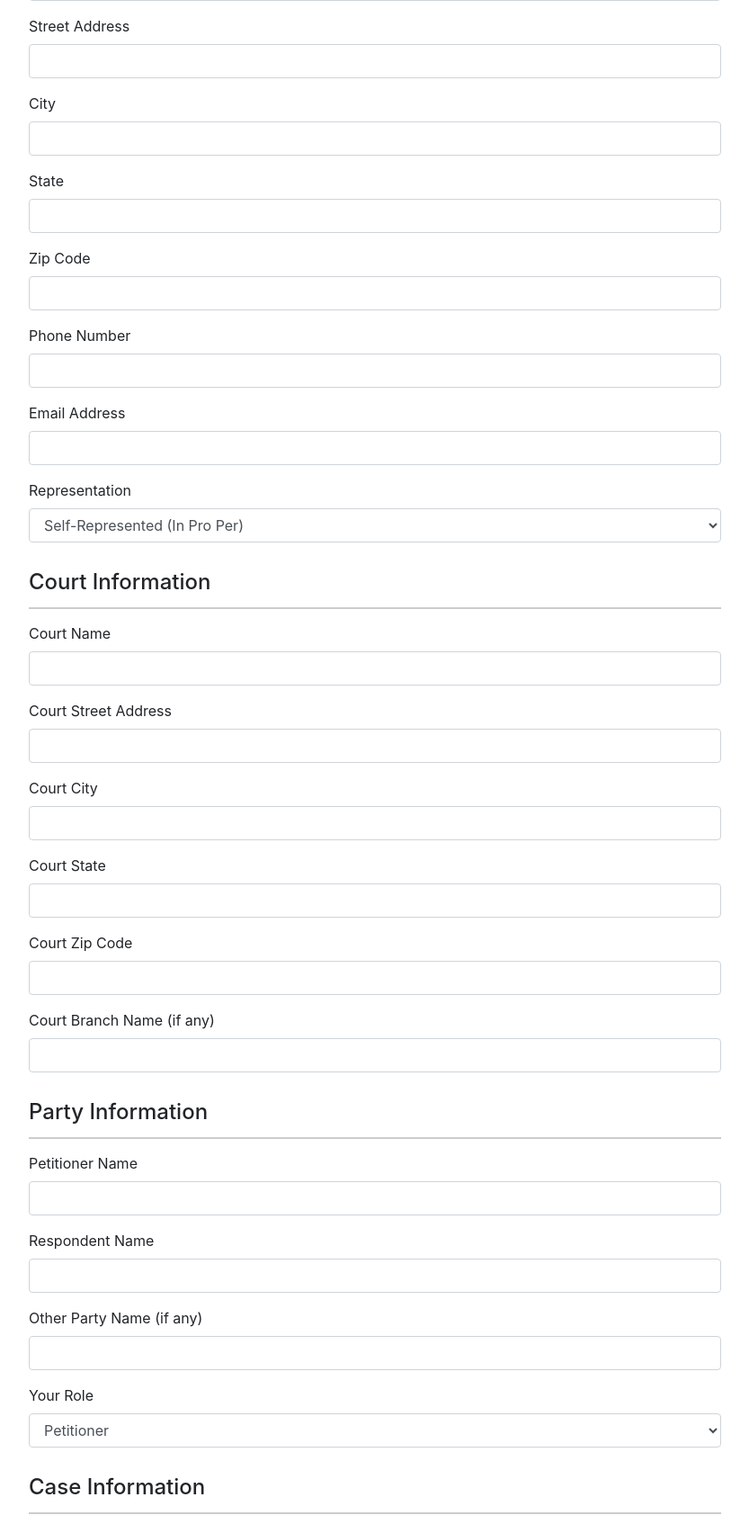
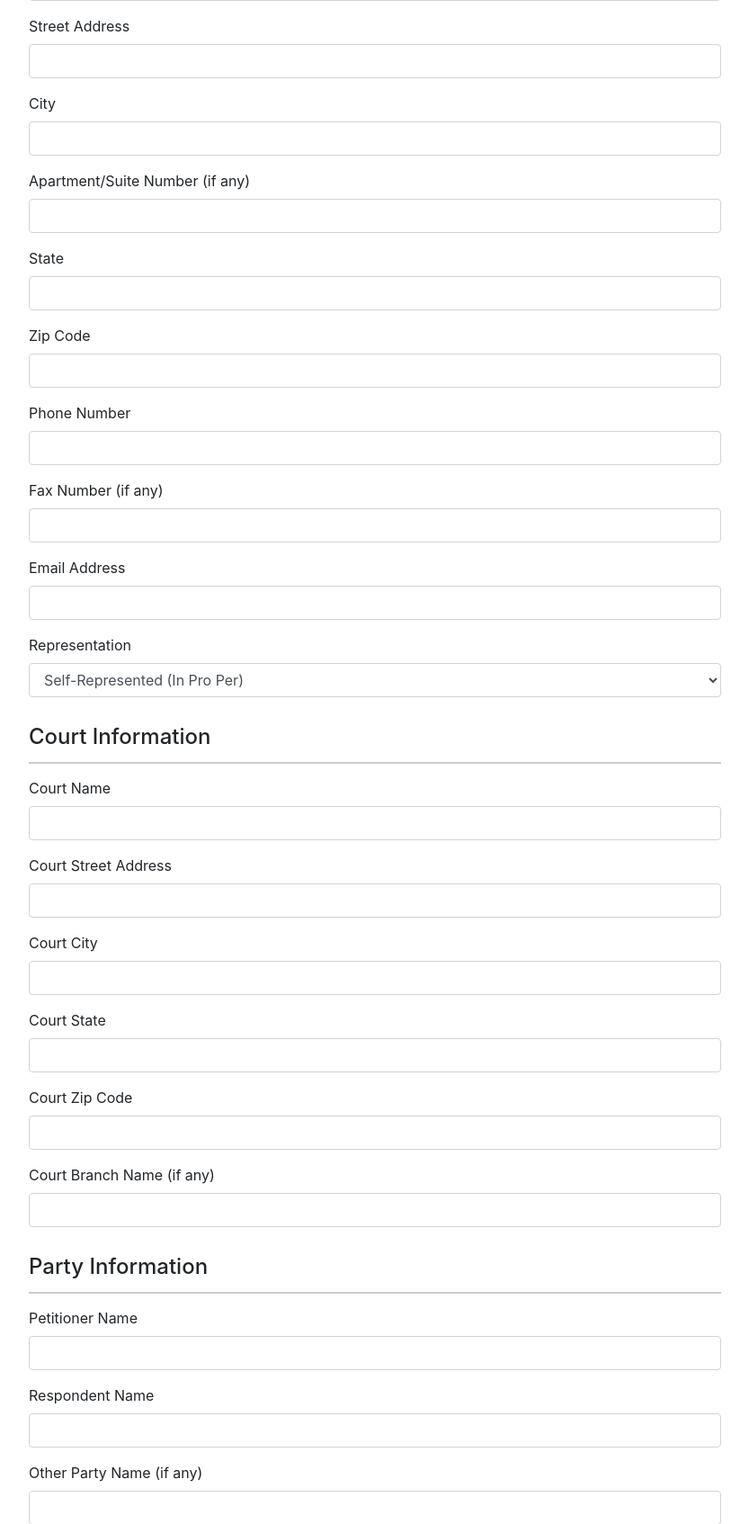
Before and after one commit to RichardAragon/FL300FormFiller, a Flask app: page / in a window 1280 px wide. Shown: the part 246-1940 px from the top of the page at 90% size, without its empty margins (223-1056 px from the left). Run offline with Flask 3, Linux system fonts and the light colour scheme; some libraries are stand-ins or nearby versions.

Commit message:
Update form.html

```diff
--- a/templates/form.html
+++ b/templates/form.html
@@ -28,36 +28,44 @@
                 <h4>Your Information</h4>
             </div>
             <div class="form-group">
-                <label for="your_name">Your Full Name</label>
-                <input type="text" class="form-control" id="your_name" name="your_name" required>
+                <label for="cname1">Your Full Name</label>
+                <input type="text" class="form-control" id="cname1" name="cname1" required>
             </div>
             <div class="form-group">
-                <label for="your_address">Street Address</label>
-                <input type="text" class="form-control" id="your_address" name="your_address" required>
+                <label for="cname2">Street Address</label>
+                <input type="text" class="form-control" id="cname2" name="cname2" required>
             </div>
             <div class="form-group">
-                <label for="your_city">City</label>
-                <input type="text" class="form-control" id="your_city" name="your_city" required>
+                <label for="cname3">City</label>
+                <input type="text" class="form-control" id="cname3" name="cname3" required>
             </div>
             <div class="form-group">
-                <label for="your_state">State</label>
-                <input type="text" class="form-control" id="your_state" name="your_state" required>
+                <label for="cname4">Apartment/Suite Number (if any)</label>
+                <input type="text" class="form-control" id="cname4" name="cname4">
             </div>
             <div class="form-group">
-                <label for="your_zip">Zip Code</label>
-                <input type="text" class="form-control" id="your_zip" name="your_zip" required>
+                <label for="State">State</label>
+                <input type="text" class="form-control" id="State" name="State" required>
             </div>
             <div class="form-group">
-                <label for="your_phone">Phone Number</label>
-                <input type="text" class="form-control" id="your_phone" name="your_phone" required>
+                <label for="Zip">Zip Code</label>
+                <input type="text" class="form-control" id="Zip" name="Zip" required>
             </div>
             <div class="form-group">
-                <label for="your_email">Email Address</label>
-                <input type="email" class="form-control" id="your_email" name="your_email" required>
+                <label for="cnumber1">Phone Number</label>
+                <input type="text" class="form-control" id="cnumber1" name="cnumber1" required>
             </div>
             <div class="form-group">
-                <label for="self_represented">Representation</label>
-                <select class="form-control" id="self_represented" name="self_represented">
+                <label for="cnumber2">Fax Number (if any)</label>
+                <input type="text" class="form-control" id="cnumber2" name="cnumber2">
+            </div>
+            <div class="form-group">
+                <label for="cemail">Email Address</label>
+                <input type="email" class="form-control" id="cemail" name="cemail" required>
+            </div>
+            <div class="form-group">
+                <label for="cself">Representation</label>
+                <select class="form-control" id="cself" name="cself">
                     <option value="In Pro Per">Self-Represented (In Pro Per)</option>
                     <option value="Attorney">Attorney</option>
                 </select>
@@ -68,28 +76,28 @@
                 <h4>Court Information</h4>
             </div>
             <div class="form-group">
-                <label for="court_name">Court Name</label>
-                <input type="text" class="form-control" id="court_name" name="court_name" required>
+                <label for="ccourt1">Court Name</label>
+                <input type="text" class="form-control" id="ccourt1" name="ccourt1" required>
             </div>
             <div class="form-group">
-                <label for="court_street_address">Court Street Address</label>
-                <input type="text" class="form-control" id="court_street_address" name="court_street_address" required>
+                <label for="ccourt2">Court Street Address</label>
+                <input type="text" class="form-control" id="ccourt2" name="ccourt2" required>
             </div>
             <div class="form-group">
-                <label for="court_city">Court City</label>
-                <input type="text" class="form-control" id="court_city" name="court_city" required>
+                <label for="ccourt3">Court City</label>
+                <input type="text" class="form-control" id="ccourt3" name="ccourt3" required>
             </div>
             <div class="form-group">
-                <label for="court_state">Court State</label>
-                <input type="text" class="form-control" id="court_state" name="court_state" required>
+                <label for="court_State">Court State</label>
+                <input type="text" class="form-control" id="court_State" name="court_State" required>
             </div>
             <div class="form-group">
-                <label for="court_zip">Court Zip Code</label>
-                <input type="text" class="form-control" id="court_zip" name="court_zip" required>
+                <label for="court_Zip">Court Zip Code</label>
+                <input type="text" class="form-control" id="court_Zip" name="court_Zip" required>
             </div>
             <div class="form-group">
-                <label for="court_branch_name">Court Branch Name (if any)</label>
-                <input type="text" class="form-control" id="court_branch_name" name="court_branch_name">
+                <label for="ccourt4">Court Branch Name (if any)</label>
+                <input type="text" class="form-control" id="ccourt4" name="ccourt4">
             </div>
 
             <!-- Party Information -->
@@ -97,20 +105,20 @@
                 <h4>Party Information</h4>
             </div>
             <div class="form-group">
-                <label for="petitioner_name">Petitioner Name</label>
-                <input type="text" class="form-control" id="petitioner_name" name="petitioner_name" required>
+                <label for="cpet1">Petitioner Name</label>
+                <input type="text" class="form-control" id="cpet1" name="cpet1" required>
             </div>
             <div class="form-group">
-                <label for="respondent_name">Respondent Name</label>
-                <input type="text" class="form-control" id="respondent_name" name="respondent_name" required>
+                <label for="cdef1">Respondent Name</label>
+                <input type="text" class="form-control" id="cdef1" name="cdef1" required>
             </div>
             <div class="form-group">
-                <label for="other_party_name">Other Party Name (if any)</label>
-                <input type="text" class="form-control" id="other_party_name" name="other_party_name">
+                <label for="cop1">Other Party Name (if any)</label>
+                <input type="text" class="form-control" id="cop1" name="cop1">
             </div>
             <div class="form-group">
-                <label for="your_role">Your Role</label>
-                <select class="form-control" id="your_role" name="your_role" required>
+                <label for="cresps1">Your Role</label>
+                <select class="form-control" id="cresps1" name="cresps1" required>
                     <option value="Petitioner">Petitioner</option>
                     <option value="Respondent">Respondent</option>
                     <option value="Other">Other</option>
@@ -122,8 +130,8 @@
                 <h4>Case Information</h4>
             </div>
             <div class="form-group">
-                <label for="case_number">Case Number</label>
-                <input type="text" class="form-control" id="case_number" name="case_number" required>
+                <label for="ccase">Case Number</label>
+                <input type="text" class="form-control" id="ccase" name="ccase" required>
             </div>
 
             <!-- Orders Requested -->
@@ -133,36 +141,36 @@
             <div class="form-group">
                 <label>Check the orders you are requesting:</label>
                 <div class="form-check">
-                    <input class="form-check-input" type="checkbox" id="order_child_custody" name="order_child_custody">
+                    <input class="form-check-input" type="checkbox" id="order_child_custody" name="rfo_4" value="Yes">
                     <label class="form-check-label" for="order_child_custody">Child Custody</label>
                 </div>
                 <div class="form-check">
-                    <input class="form-check-input" type="checkbox" id="order_child_visitation" name="order_child_visitation">
+                    <input class="form-check-input" type="checkbox" id="order_child_visitation" name="rfo_2" value="Yes">
                     <label class="form-check-label" for="order_child_visitation">Child Visitation (Parenting Time)</label>
                 </div>
                 <div class="form-check">
-                    <input class="form-check-input" type="checkbox" id="order_child_support" name="order_child_support">
+                    <input class="form-check-input" type="checkbox" id="order_child_support" name="rfo_9" value="Yes">
                     <label class="form-check-label" for="order_child_support">Child Support</label>
                 </div>
                 <div class="form-check">
-                    <input class="form-check-input" type="checkbox" id="order_spousal_support" name="order_spousal_support">
+                    <input class="form-check-input" type="checkbox" id="order_spousal_support" name="rfo_13" value="Yes">
                     <label class="form-check-label" for="order_spousal_support">Spousal or Partner Support</label>
                 </div>
                 <div class="form-check">
-                    <input class="form-check-input" type="checkbox" id="order_property_control" name="order_property_control">
+                    <input class="form-check-input" type="checkbox" id="order_property_control" name="rfo_10" value="Yes">
                     <label class="form-check-label" for="order_property_control">Property Control</label>
                 </div>
                 <div class="form-check">
-                    <input class="form-check-input" type="checkbox" id="order_attorney_fees" name="order_attorney_fees">
+                    <input class="form-check-input" type="checkbox" id="order_attorney_fees" name="rfo_14" value="Yes">
                     <label class="form-check-label" for="order_attorney_fees">Attorney's Fees and Costs</label>
                 </div>
                 <div class="form-check">
-                    <input class="form-check-input" type="checkbox" id="order_other" name="order_other">
+                    <input class="form-check-input" type="checkbox" id="order_other" name="rfo15">
                     <label class="form-check-label" for="order_other">Other (specify below)</label>
                 </div>
                 <div class="form-group" style="margin-top:10px;">
-                    <label for="order_other_specify">If 'Other', please specify:</label>
-                    <input type="text" class="form-control" id="order_other_specify" name="order_other_specify">
+                    <label for="rfo15">If 'Other', please specify:</label>
+                    <input type="text" class="form-control" id="rfo15" name="rfo15">
                 </div>
             </div>
 
@@ -171,8 +179,8 @@
                 <h4>Facts in Support of Request</h4>
             </div>
             <div class="form-group">
-                <label for="facts_support">Please provide facts in support of your request:</label>
-                <textarea class="form-control" id="facts_support" name="facts_support" rows="5" required></textarea>
+                <label for="Facts_in_Support">Please provide facts in support of your request:</label>
+                <textarea class="form-control" id="Facts_in_Support" name="Facts_in_Support" rows="5" required></textarea>
             </div>
 
             <!-- Signature -->
@@ -180,12 +188,12 @@
                 <h4>Signature</h4>
             </div>
             <div class="form-group">
-                <label for="signature_date">Date</label>
-                <input type="date" class="form-control" id="signature_date" name="signature_date" required>
+                <label for="cdate1">Date</label>
+                <input type="date" class="form-control" id="cdate1" name="cdate1" required>
             </div>
             <div class="form-group">
-                <label for="signature_name">Printed Name</label>
-                <input type="text" class="form-control" id="signature_name" name="signature_name" required>
+                <label for="Text_Field0">Printed Name</label>
+                <input type="text" class="form-control" id="Text_Field0" name="Text_Field0" required>
             </div>
 
             <!-- Submit Button -->
```
